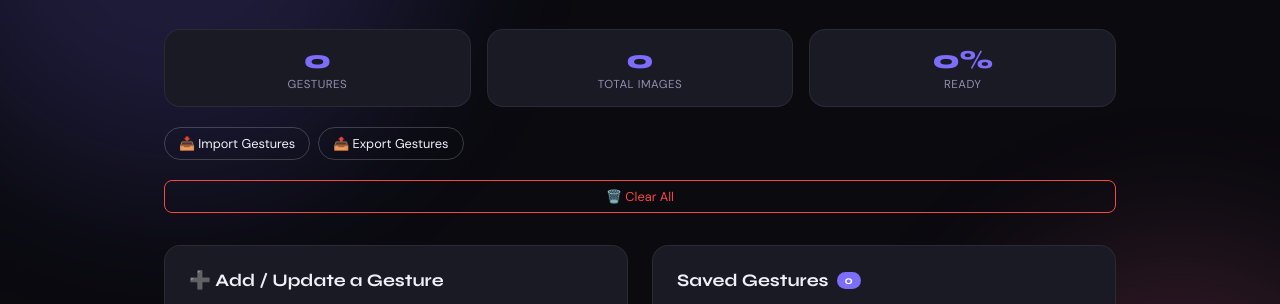
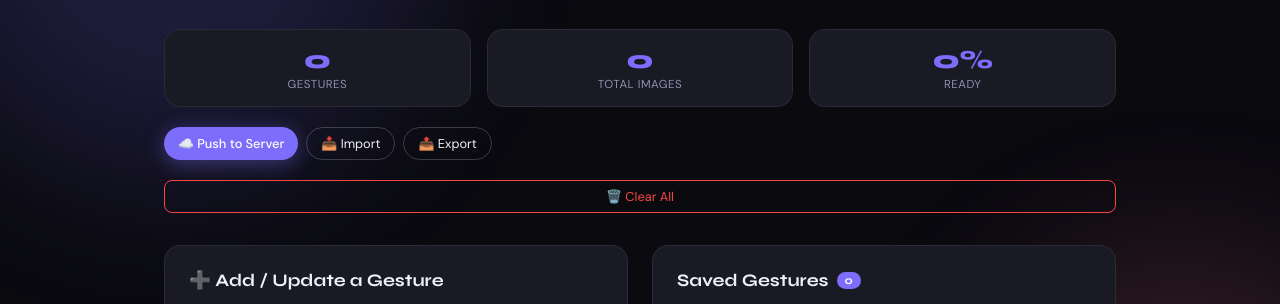
Before and after one commit to NikhileshYagnamurthy/SilentBridge, a website: page index.html in a window 1280 px wide. Both pictures are taken after a click on the button "Gesture Library". Shown: the part 207-511 px from the top of the page. Drawn offline with Linux system fonts and the light colour scheme; no server answers.

Commit message:
Update index.html

```diff
--- a/index.html
+++ b/index.html
@@ -55,9 +55,10 @@
 
     <!-- Import / Export buttons -->
     <div class="import-export-row">
-      <button class="btn-outline small-btn" onclick="document.getElementById('import-input').click()">📥 Import Gestures</button>
+      <button class="btn-primary small-btn" onclick="pushGesturesToServer()">☁️ Push to Server</button>
+      <button class="btn-outline small-btn" onclick="document.getElementById('import-input').click()">📥 Import</button>
       <input type="file" id="import-input" accept=".json" style="display:none" onchange="importGestures(event)"/>
-      <button class="btn-outline small-btn" onclick="GestureDB.exportToFile(); showToast('📥 Gestures exported!')">📤 Export Gestures</button>
+      <button class="btn-outline small-btn" onclick="GestureDB.exportToFile(); showToast('📥 Exported!')">📤 Export</button>
       <button class="btn-danger small-btn" onclick="clearAllGestures()">🗑️ Clear All</button>
     </div>
 
```
